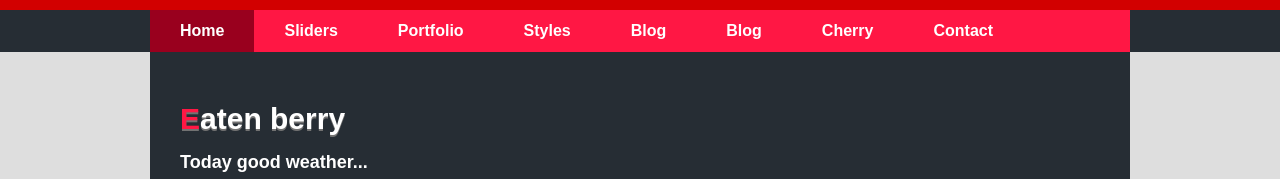
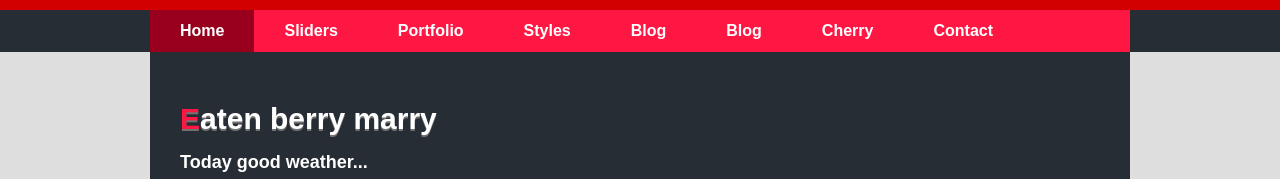
Before and after one commit to srkvlntn/cherry, a plain HTML site: page index.html in a window 1280 px wide. Shown: the top 179 px of the page. Drawn offline with Linux system fonts and the light colour scheme.

Commit message:
third commit (finished, added word in intro section)

```diff
--- a/index.html
+++ b/index.html
@@ -28,7 +28,7 @@
 <main class="main">
     <div class="container">
         <section class="intro">
-            <h1>Eaten berry</h1>
+            <h1>Eaten berry marry</h1>
             <h3>Today good weather...</h3>
             <p>Lorem ipsum dolor sit amet, consectetur adipisicing elit, sed do eiusmod
                 tempor incididunt ut labore et dolore magna aliqua. Ut enim ad minim veniam,
```
